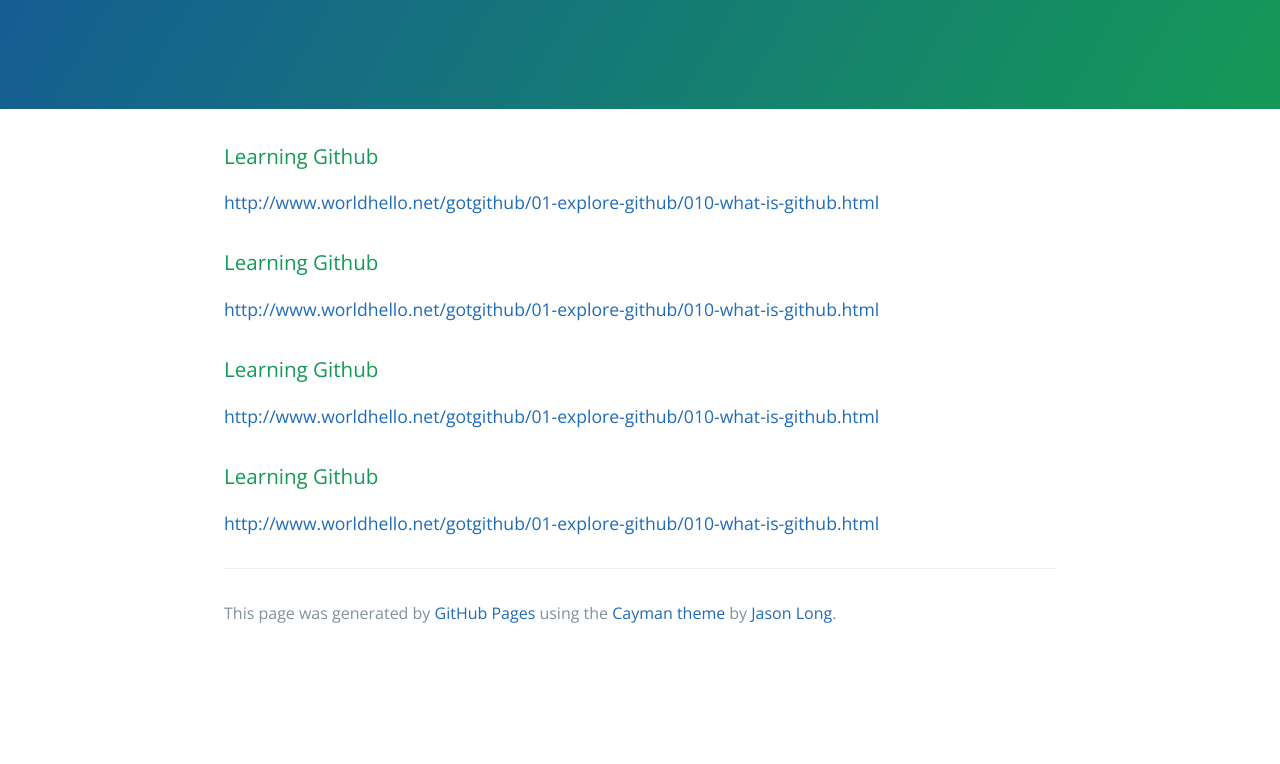
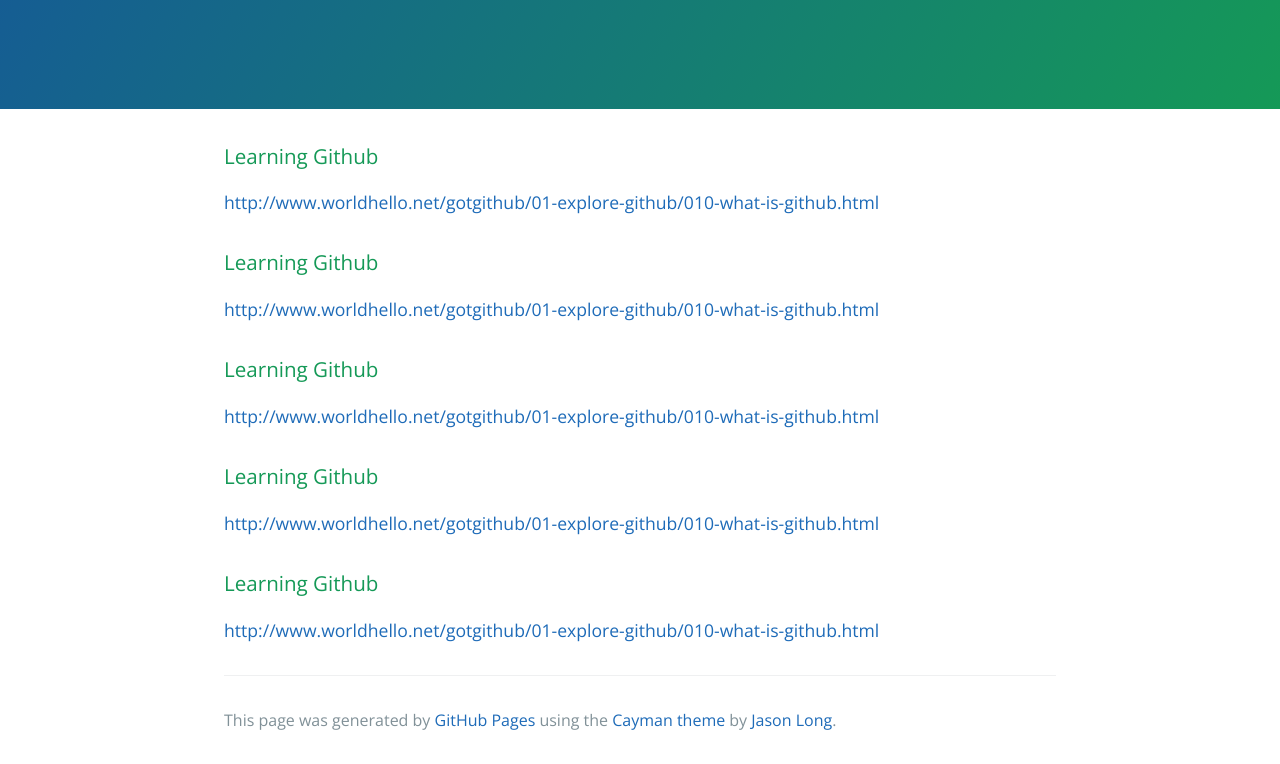
Before and after one commit to xulongqiu/xulongqiu.github.io, a plain HTML site: page index.html in a window 1280 px wide. Shown: the part 238-1002 px from the top of the page. Before the commit the page ends 895 px from the top, so only its background shows below. Drawn offline with nearby package versions, Linux system fonts and the light colour scheme.

Commit message:
test ssh using xulongqiu.github.io

```diff
--- a/index.html
+++ b/index.html
@@ -44,6 +44,13 @@
       <p>
         <a href="http://www.worldhello.net/gotgithub/01-explore-github/010-what-is-github.html">http://www.worldhello.net/gotgithub/01-explore-github/010-what-is-github.html</a>
       </p>
+      <h3>
+        <a id="learning git test" class="anchor" href="#%E6%AD%A3%E5%9C%A8%E5%AD%A6%E4%B9%A0github" aria-hidden="true"><span class="octicon octicon-link"></span></a>Learning Github
+      </h3>
+
+      <p>
+        <a href="http://www.worldhello.net/gotgithub/01-explore-github/010-what-is-github.html">http://www.worldhello.net/gotgithub/01-explore-github/010-what-is-github.html</a>
+      </p>
 
       <footer class="site-footer">
 
```
